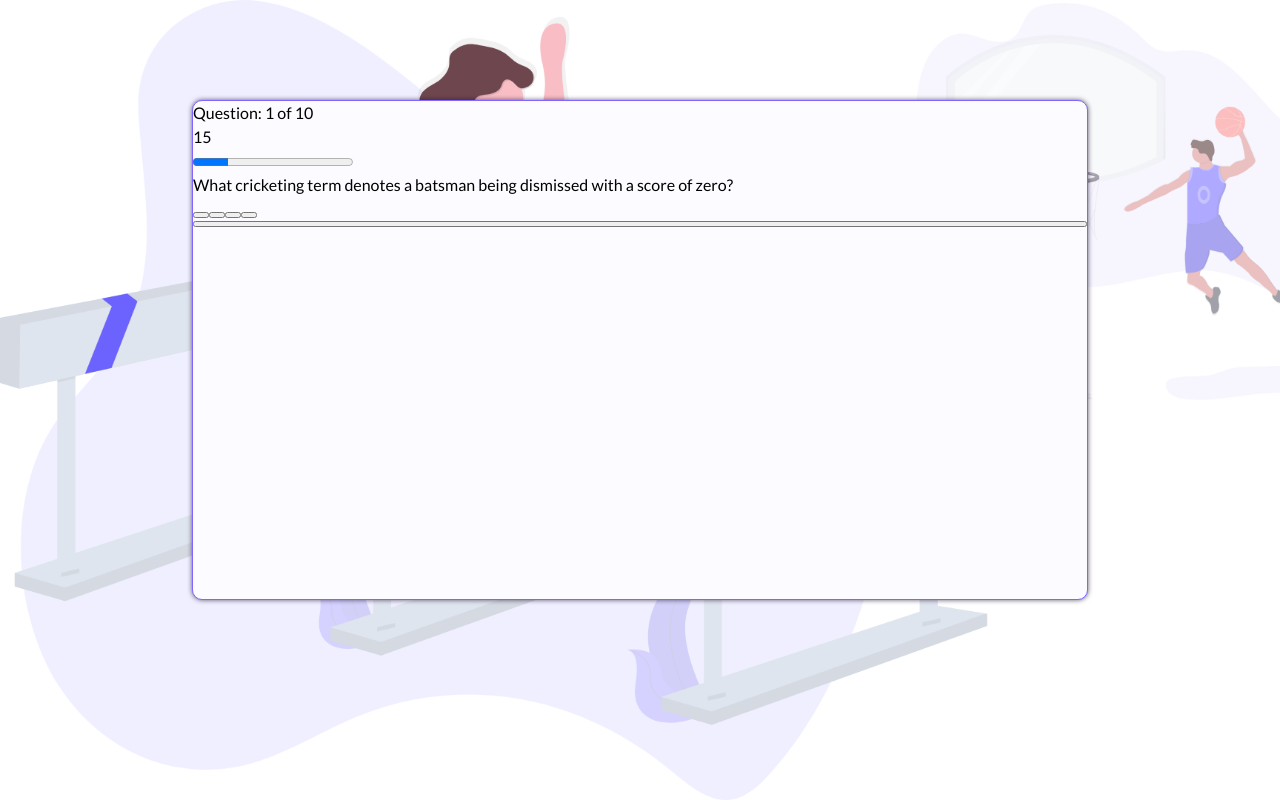
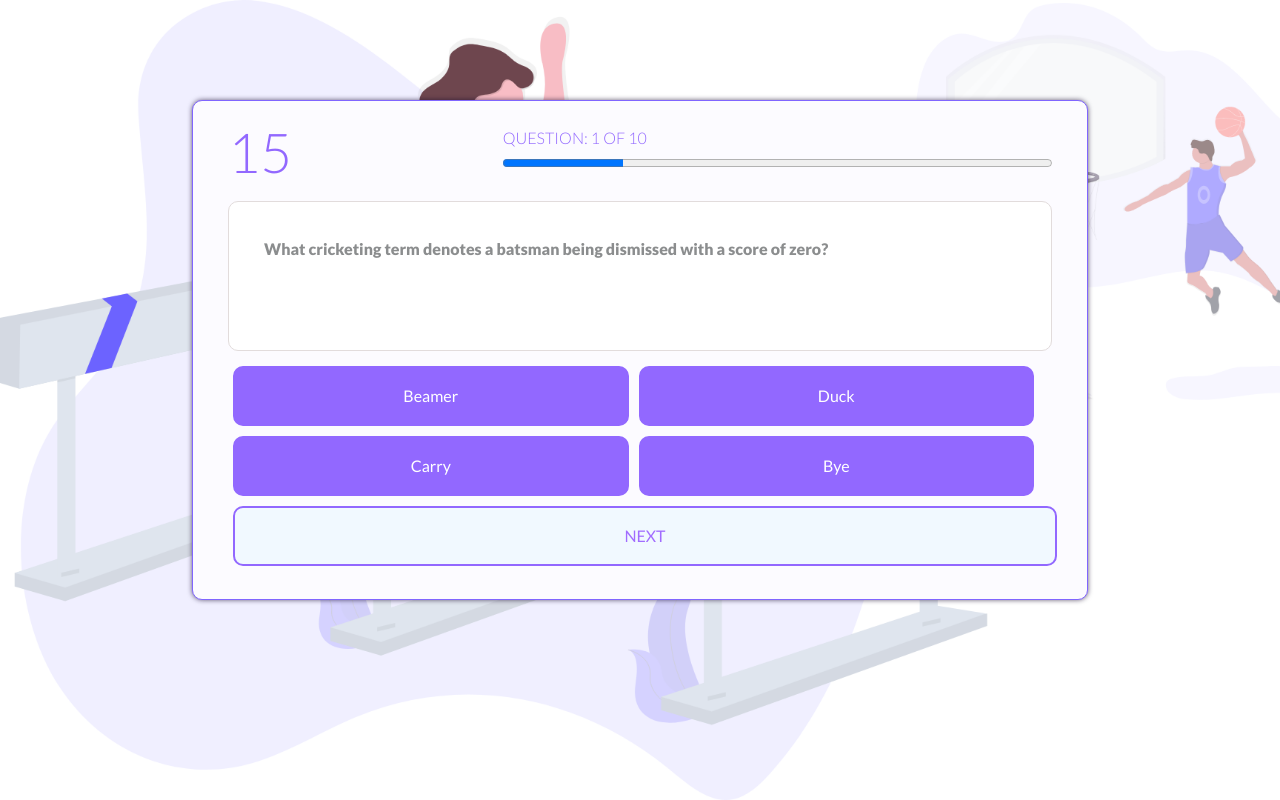
Before and after one commit to peterayeniofficial/sport-trivia-js, a plain HTML site: page index.html in a window 1280 px wide. Drawn offline with Linux system fonts and the light colour scheme.

Commit message:
finish Quiz page

```diff
--- a/css/style.css
+++ b/css/style.css
@@ -38,12 +38,12 @@
 
 .start-button:focus {
     outline: 1px solid #fff;
-    outline-offset: -4px
+    outline-offset: -4px;
 }
 
 .start-button:focus, .start-button:hover {
     background: #379AC3;
-    border: 2px solid #379AC3
+    border: 2px solid #379AC3;
 }
 
 .quiz-page {
@@ -67,5 +67,108 @@
     border: 1px solid #8065FF;
     -webkit-box-shadow: 0px 0px 5px 0px rgba(19,6,43,0.66);
     box-shadow: 0px 0px 5px 0px rgba(19,6,43,0.66);
+    padding-left: 35px;
+    padding-right: 35px;
 
 }
+
+.display-content {
+    height: 150px;
+    background-color: #FFFFFF;
+    padding: 35px;
+    border-radius: 10px;
+    border: 1px solid #E2DCDC;
+    font-weight: 900;
+    margin-bottom: 10px;
+    color: #8B8D8E;
+}
+
+.question-meta {
+    padding-top: 10px;
+    display: flex;
+    height: 100px;
+    flex-direction: row;
+}
+
+.question-meta p {
+    text-transform: uppercase;
+    font-weight: 300;
+    color: #9268FF;
+}
+
+.question-meta h3 {
+    color: #9268FF;
+    font-size: 55px;
+    font-weight: 300;
+}
+
+.progress {
+    width: 100%;
+}
+
+.answers-button {
+    display: flex;
+    width: 100%;
+    flex-wrap: wrap;
+    margin-bottom: 2px;
+    margin: 0 auto;
+
+}
+
+.answer-button__default {
+    width: 48%;
+    margin: 5px;
+    padding: 1rem 2rem;
+    background-color: #9268FF;
+    color: #fff;
+    cursor: pointer;
+    border-radius: 10px;
+    -webkit-appearance: none;
+    -moz-appearance: none;
+    border: 2px solid #9268FF;
+
+}
+
+.answer-button__default:focus {
+    outline: 1px solid #9268FF;
+    outline-offset: -4px;
+}
+
+.answer-button__default:focus, .answer-button__default:hover {
+    background: #5630B7;
+    border: 2px solid #5630B7;
+}
+
+.next-button {
+    width: 100%;
+    margin: 5px;
+    padding: 1rem 2rem;
+    background-color: #F1F9FF;
+    color: #A16CFF;
+    cursor: pointer;
+    border-radius: 10px;
+    -webkit-appearance: none;
+    -moz-appearance: none;
+    border: 2px solid #9268FF;
+}
+
+.next-button:focus {
+    outline: 1px solid #9268FF;
+    outline-offset: -4px;
+}
+
+.next-button:focus, .next-button:hover {
+    background: #5630B7;
+    border: 2px solid #5630B7;
+    color: #F1F9FF;
+}
+
+.time-container {
+    flex: 1;
+
+}
+
+.progress-container {
+    flex: 2;
+    padding-top: 15px;
+}
--- a/js/index.js
+++ b/js/index.js
@@ -53,31 +53,48 @@ function quizPage () {
     contentDiv.append(questionDisplayDiv)
     contentDiv.append(answersButtonDiv)
     contentDiv.append(nextButton)
-    questionMetaDiv.append(questionCountDiv)
+
+    nextButton.classList.add('next-button')
+
+    questionMetaDiv.classList.add('question-meta')
     questionMetaDiv.append(questionTimeDiv)
+    // questionMetaDiv.append(questionCountDiv)
+
     questionMetaDiv.append(questionProgressDiv)
 
-    questionTimeDiv.innerHTML = "<p>15</p>"
-    questionCountDiv.innerHTML = "Question: 1 of 10"
+    questionCountDiv.innerHTML = "<p>Question: 1 of 10</p>"
+    questionTimeDiv.innerHTML = "<h3>15</h3>"
+    questionTimeDiv.classList.add('time-container')
+
+    questionProgressDiv.classList.add('progress-container')
+    questionProgressDiv.append(questionCountDiv)
     questionProgressDiv.append(questionProgress)
+
+
     questionProgress.value = '22'
     questionProgress.max = '100'
+    questionProgress.classList.add('progress')
     questionDisplayDiv.append(displayText)
+    questionDisplayDiv.classList.add('display-content')
     displayText.innerText = "What cricketing term denotes a batsman being dismissed with a score of zero?"
 
     answersButtonDiv.append(optionOneButton)
     answersButtonDiv.append(optionTwoButton)
     answersButtonDiv.append(optionThreeButton)
     answersButtonDiv.append(optionFourButton)
+    answersButtonDiv.classList.add('answers-button')
 
+    optionOneButton.innerText = "Beamer"
+    optionTwoButton.innerText = "Duck"
+    optionThreeButton.innerText = "Carry"
+    optionFourButton.innerText = "Bye"
 
+    optionFourButton.classList.add('answer-button__default')
+    optionThreeButton.classList.add('answer-button__default')
+    optionTwoButton.classList.add('answer-button__default')
+    optionOneButton.classList.add('answer-button__default')
 
-
-
-
-
-
-
+    nextButton.innerText = "NEXT"
 
 }
 
```
